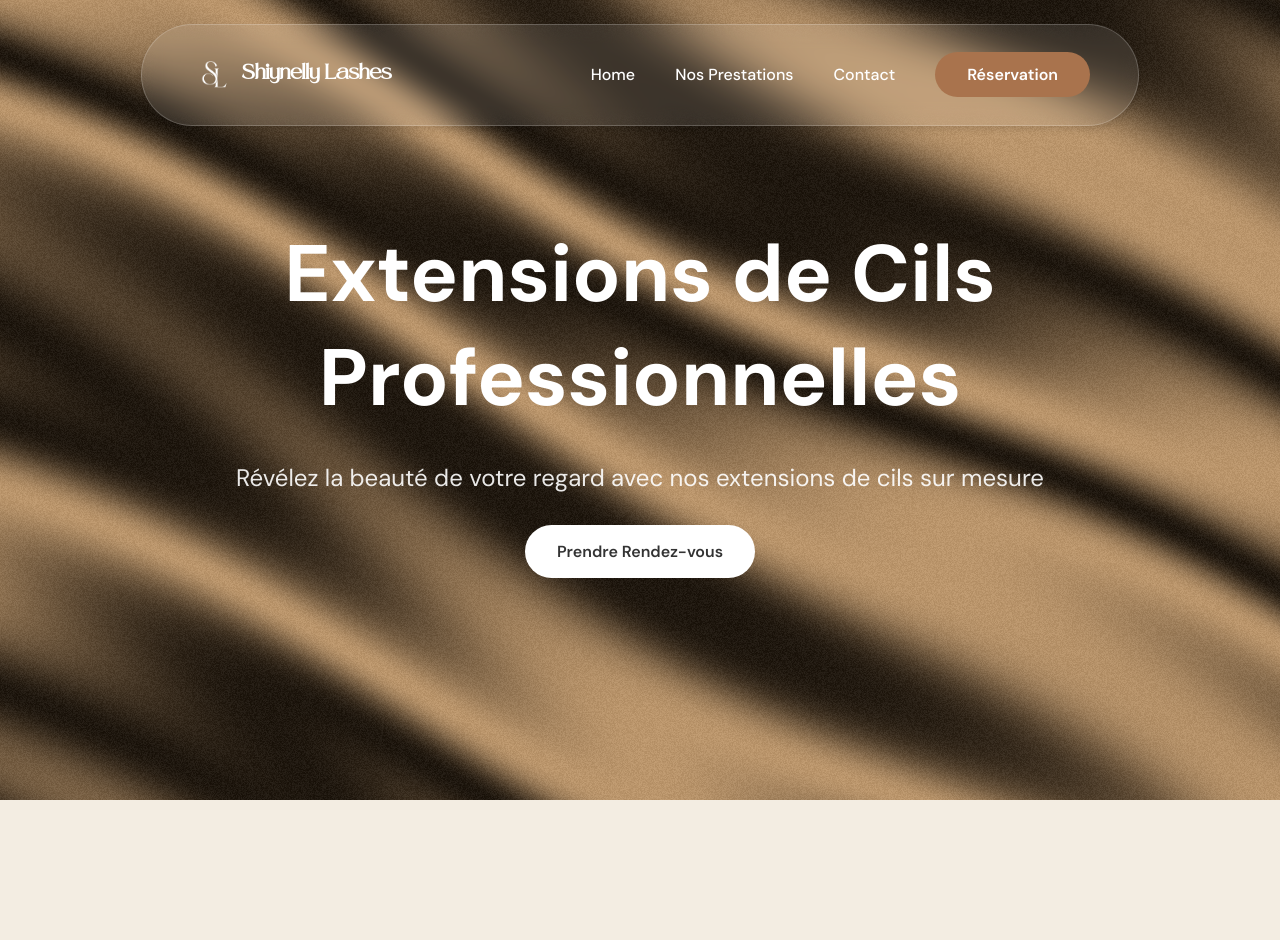
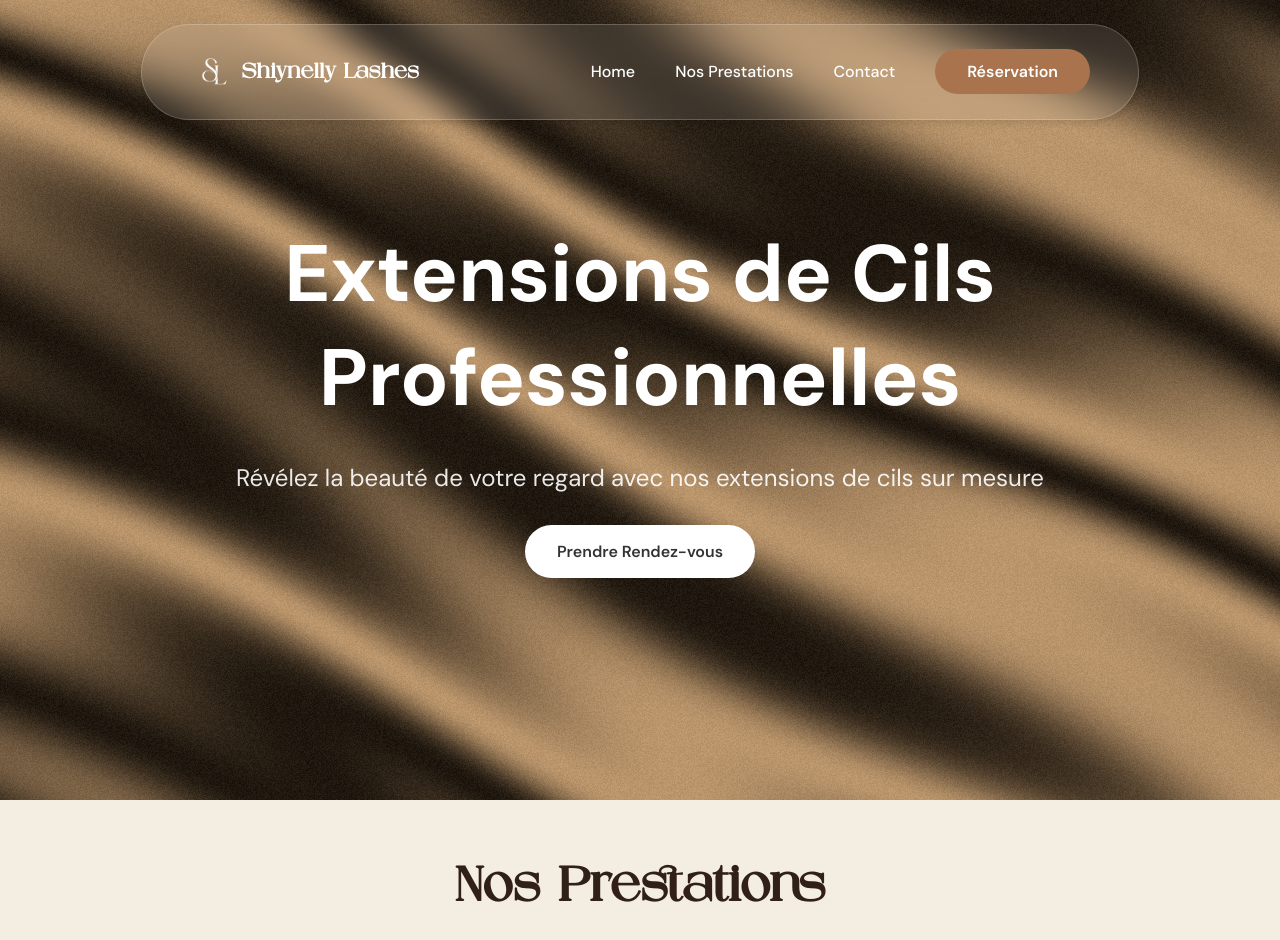
Before and after one commit to lauraocampogil/Shiynelly-lashes-web, a React (Vite) app in the folder Shiynelly Lashes/: page / in a window 1280 px wide. Shown: the top 940 px of the page. Before the commit the page ends 800 px from the top, so only its background shows below. Built offline with nearby package versions, Linux system fonts and the light colour scheme.

Commit message:
Prestations section created with h2 title text

```diff
--- a/Shiynelly Lashes/src/App.jsx
+++ b/Shiynelly Lashes/src/App.jsx
@@ -1,10 +1,12 @@
 import Navbar from "./components/Navbar.jsx";
 import Hero from "./components/Hero.jsx";
+import NosPrestations from "./components/NosPrestations.jsx";
 function App() {
 	return (
 		<>
 			<Navbar />
 			<Hero />
+			<NosPrestations />
 		</>
 	);
 }
--- /dev/null
+++ b/Shiynelly Lashes/src/components/NosPrestations.jsx
@@ -0,0 +1,9 @@
+function NosPrestations() {
+	return (
+		<div className="prestations-container">
+			<h2>Nos Prestations</h2>
+		</div>
+	);
+}
+
+export default NosPrestations;
--- a/Shiynelly Lashes/src/index.css
+++ b/Shiynelly Lashes/src/index.css
@@ -1,7 +1,7 @@
 @import url("https://fonts.googleapis.com/css2?family=DM+Sans:ital,opsz,wght@0,9..40,100..1000;1,9..40,100..1000&display=swap");
 @font-face {
 	font-family: "Chetta Vissto";
-	src: url("./assets/fonts/Safira\ March\ Personal\ Use\ Only.ttf") format("opentype");
+	src: url("./assets/fonts/ChettaVissto.otf") format("opentype");
 	font-weight: normal;
 	font-style: normal;
 }
@@ -173,3 +173,19 @@ body {
 .hero-cta:hover {
 	opacity: 0.9;
 }
+/* NosPrestations Styles */
+.prestations-container {
+	margin-top: 2rem;
+	text-align: center;
+	position: relative;
+	width: 100%;
+	height: 100vh;
+	overflow: hidden;
+}
+h2 {
+	font-family: "Chetta Vissto", sans-serif;
+	font-size: 3rem;
+	text-align: center;
+	margin-top: 2rem;
+	color: #312019;
+}
```
